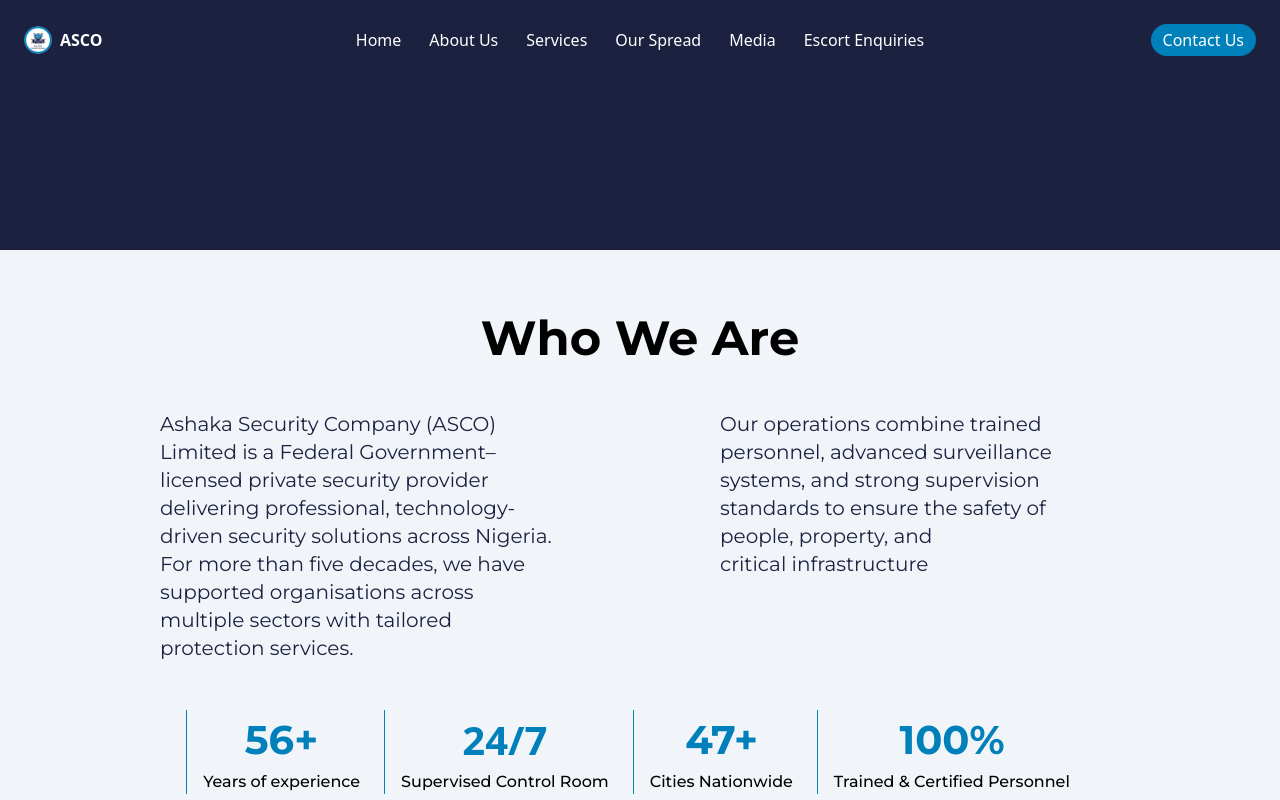
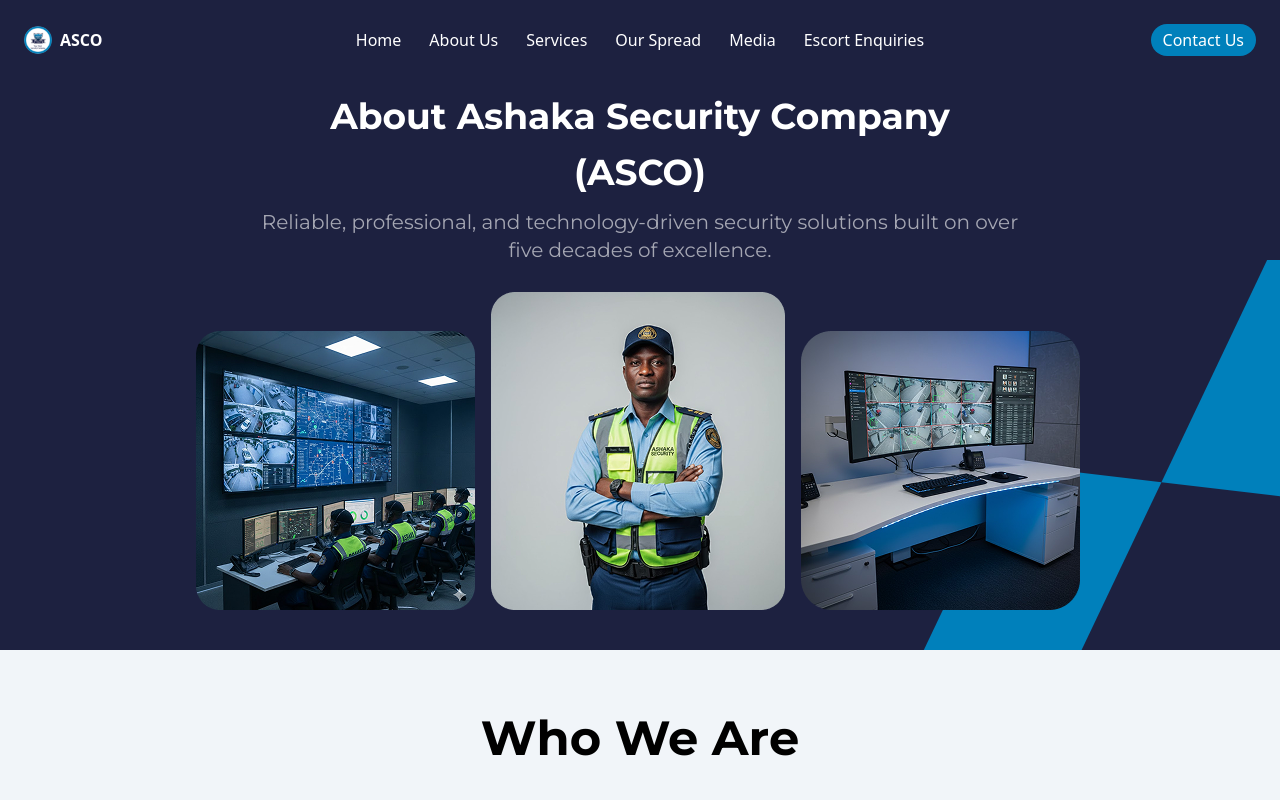
Before and after one commit to enduranceighobue/ASCO, a React (Vite) app: page /about in a window 1280 px wide. Shown: the top 800 px of the page. Built offline with nearby package versions, Linux system fonts and the light colour scheme; a web font is replaced by a local one.

Commit message:
features:update

```diff
--- a/src/components/About.jsx
+++ b/src/components/About.jsx
@@ -4,15 +4,13 @@
 import Mission from "./Mission";
 import { Wheat } from "lucide-react";
 import WhatWeDoSwiper from "./WhatWeDoSwiper";
-// import HeroSection from "./HeroSection";
 import AboutHero from "./AboutHero";
 
 const About = () => {
   return (
     <>
-      <div className="">
-        {/* <HeroSection/> */}
-        <AboutHero/>
+      <AboutHero />
+      <div className="abouts">
         <WhoWeAre />
         <Mission />
         <WhatWeDoSwiper />
--- a/src/components/AboutHero.jsx
+++ b/src/components/AboutHero.jsx
@@ -1,32 +1,45 @@
 import React from "react";
-import Security from "../assets/securityfile.png"; // use transparent PNG / properly cropped guard
+import aboutherobg from "../assets/aboutherobg.png";
+import aboutbg from "../assets/aboutbg.svg";
 
 export default function AboutHero() {
   return (
-    <section className="relative w-full md:h-[250px] overflow-hidden bg-[#1D2140]">
+    <div className="  bg-[#1D2140] ">
+
+      <section className="relative mx-auto container w-full md:h-[650px] overflow-hidden">
       {/* BACKGROUND IMAGE + OVERLAY */}
-      <div
-        className="absolute inset-0 -z-20 bg-white h-full"
-      />
-
-      <div/>
+      <div className="absolute   h-full  " />
+     <img
+              src={aboutbg}
+              alt=""
+              className="absolute -right-10 top-65   object-cover  w-120 h-100"
+            />
+      <div />
 
       {/* HERO CONTENT */}
       <div className="relative z-30 max-w-6xl mx-auto px-6 text-center pt-16 md:pt-24 pb-6">
-
+        <h1 className=" md:text-4xl font-bold text-white mb-4">
+          About Ashaka Security Company
+        </h1>
+        <h1 className=" md:text-4xl font-bold text-white mb-4">
+          (ASCO)
+        </h1>
+        <p className="text-white  md:text-xl max-w-3xl mx-auto opacity-60">
+         Reliable, professional, and technology-driven security solutions built on over five decades of excellence.
+        </p>
 
       </div>
 
+     <div className=" mx-auto container">
 
 
-      {/* ANGLED WHITE SECTION (clip-path) */}
-      <div/>
-
-      {/* CCTV ICON */}
-
-
-      {/* small spacer so section doesn't overlap next content too much */}
-      {/* <div className="relative z-0 h-[160px] bg-black" /> */}
+             <img
+        src={aboutherobg}
+        alt=""
+        className="absolute   object-cover bottom-10 right-50 "
+      />
+     </div>
     </section>
+    </div>
   );
 }
--- a/src/components/Infinite3DCarousel.jsx
+++ b/src/components/Infinite3DCarousel.jsx
@@ -8,8 +8,8 @@
 
 export default function Infinite3DCarousel() {
   const slides = [
-    "/src/assets/about3.jpg",
-    "/src/assets/about2.jpg",
+    "/src/assets/about3.png",
+    "/src/assets/about2.png",
     "/src/assets/about1.png",
   ];
 
--- a/src/components/MediaHero.jsx
+++ b/src/components/MediaHero.jsx
@@ -1,13 +1,15 @@
 import React from "react";
 import Security from "../assets/securityfile.png"; // use transparent PNG / properly cropped guard
 import Mediabg from "../assets/mediabg.png";
+import { div } from "framer-motion/client";
 
 
 
 
 export default function MediaHero() {
   return (
-    <section className="relative w-full md:h-[600px] overflow-hidden bg-[#1D2140]">
+    <div className="  bg-[#1D2140] ">
+    <section className="relative w-full md:h-[600px] overflow-hidden mx-auto container ">
       {/* BACKGROUND IMAGE + OVERLAY */}
       <div
         className="absolute   h-full  "
@@ -38,5 +40,6 @@
       {/* small spacer so section doesn't overlap next content too much */}
       {/* <div className="relative z-0 h-[160px] bg-black" /> */}
     </section>
+    </div>
   );
 }
--- a/src/index.css
+++ b/src/index.css
@@ -26,6 +26,12 @@
 }
 
 
+.abouts{
+  background-image: url(../src/assets/visionbg.png);
+  background-repeat: no-repeat;
+  background-size: cover;
+  background-position: center;
+}
 
 /* .swiper-button-next,
 .swiper-button-prev {
```
Also changed, not shown: src/assets/aboutherobg.png (added).
